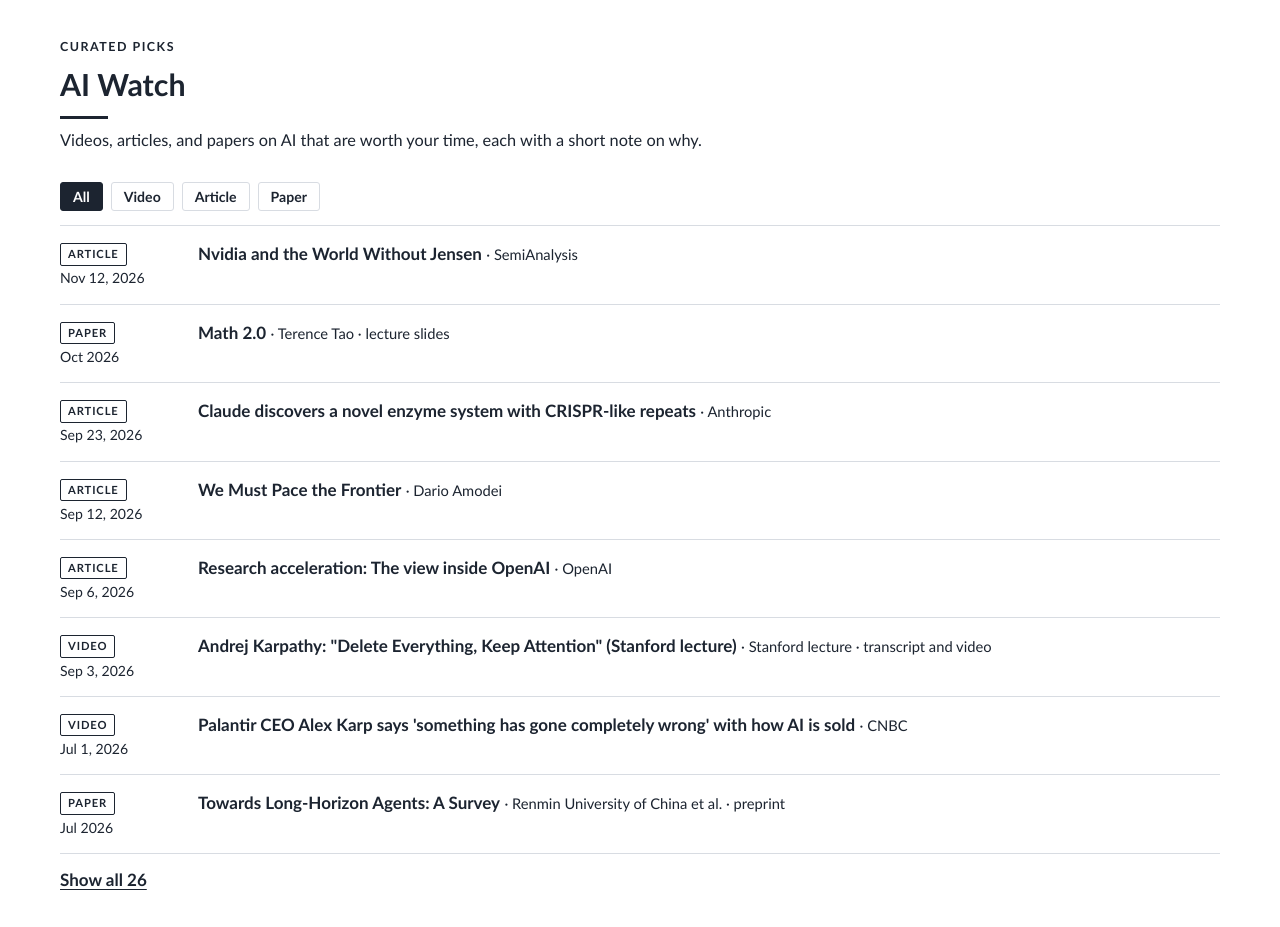
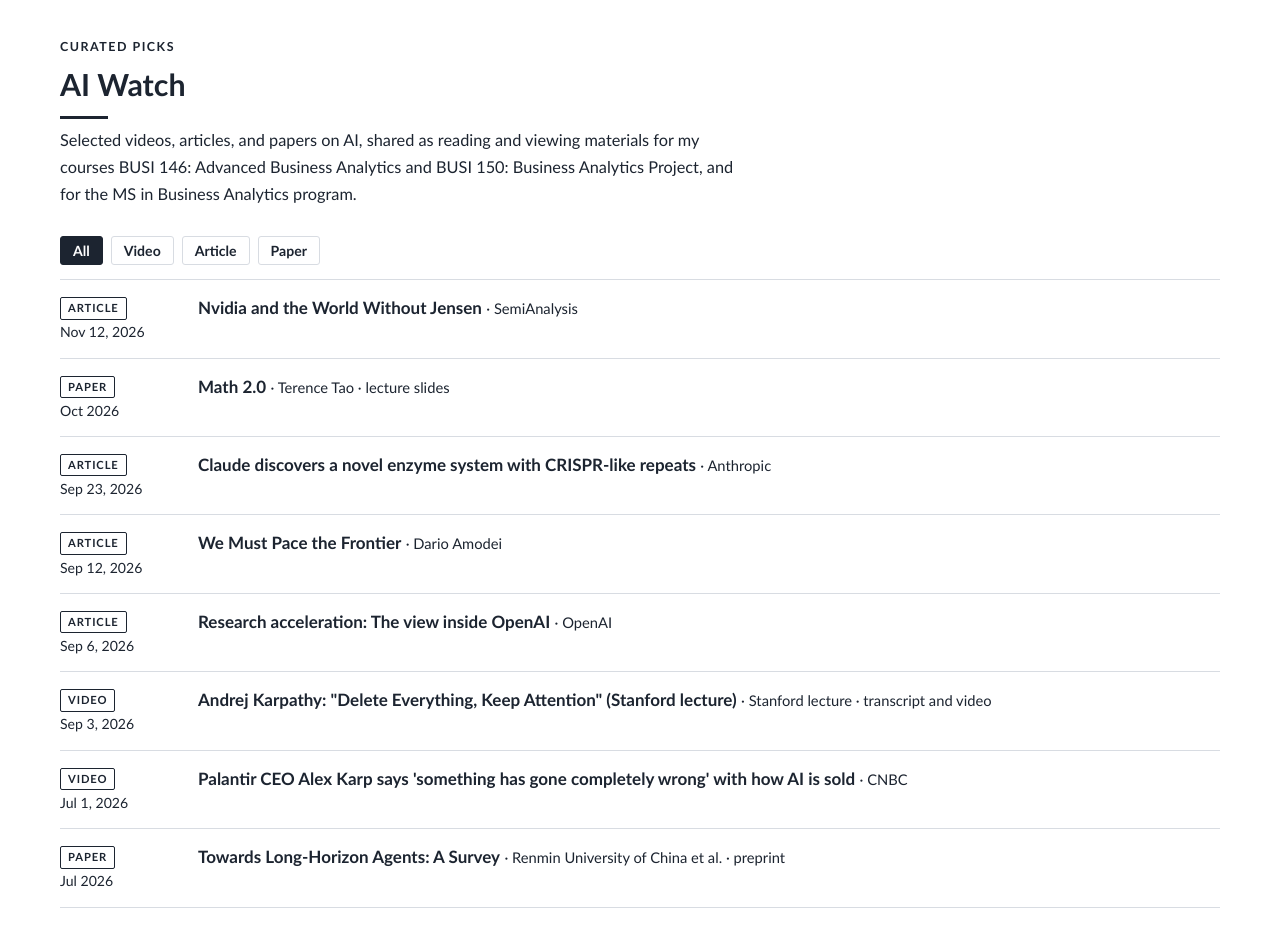
Before and after one commit to Biz-Datalab/Biz-Datalab.github.io, a plain HTML site: page index.html in a window 1280 px wide. Shown: the part 4260-5187 px from the top of the page. Drawn offline with Linux system fonts and the light colour scheme.

Commit message:
Teaching notes: BUSI 108 in price method note; AI Watch intro names BUSI 146, BUSI 150, MS in Business Analytics
Co-Authored-By: Claude Opus 5.5 <noreply@anthropic.com>
Claude-Session: https://claude.ai/code/session_012JpJwoeyJ9E95TFHLwtYCf

```diff
--- a/index.html
+++ b/index.html
@@ -77,6 +77,7 @@
         <div class="summary"><span class="ratio" id="ratio"></span><p id="comment"></p></div>
         <details class="method"><summary>How these numbers are calculated</summary>
           <p>Each cell samples online listings from U.S. jewelry retailers at one point in time. Price per carat = price ÷ carat weight. The 95% confidence interval (CI) = mean ± t(0.975, n−1) × standard error, and it describes the average price, not the spread of individual stones. These are asking prices, not transaction prices. Change markers compare with the previous edition.</p>
+          <p>These are core tools of business analytics: sampling, descriptive statistics, and confidence intervals. Pacific students can learn them in more depth in my course BUSI 108: Introduction to Business Analytics.</p>
         </details>
       </div>
       <p class="fine">Updated every two weeks.</p>
@@ -92,7 +93,7 @@
   <section class="band" id="ai-watch">
     <div class="wrap">
       <div class="sec-head"><span class="label">Curated picks</span><h2>AI Watch</h2>
-        <p>Videos, articles, and papers on AI that are worth your time, each with a short note on why.</p></div>
+        <p>Selected videos, articles, and papers on AI, shared as reading and viewing materials for my courses BUSI 146: Advanced Business Analytics and BUSI 150: Business Analytics Project, and for the MS in Business Analytics program.</p></div>
       <div class="filters" id="resFilters" role="group" aria-label="Filter by type"></div>
       <ul class="list" id="resList"></ul>
       <div class="more"><button class="linkbtn" id="resMore" type="button" hidden></button></div>
```
